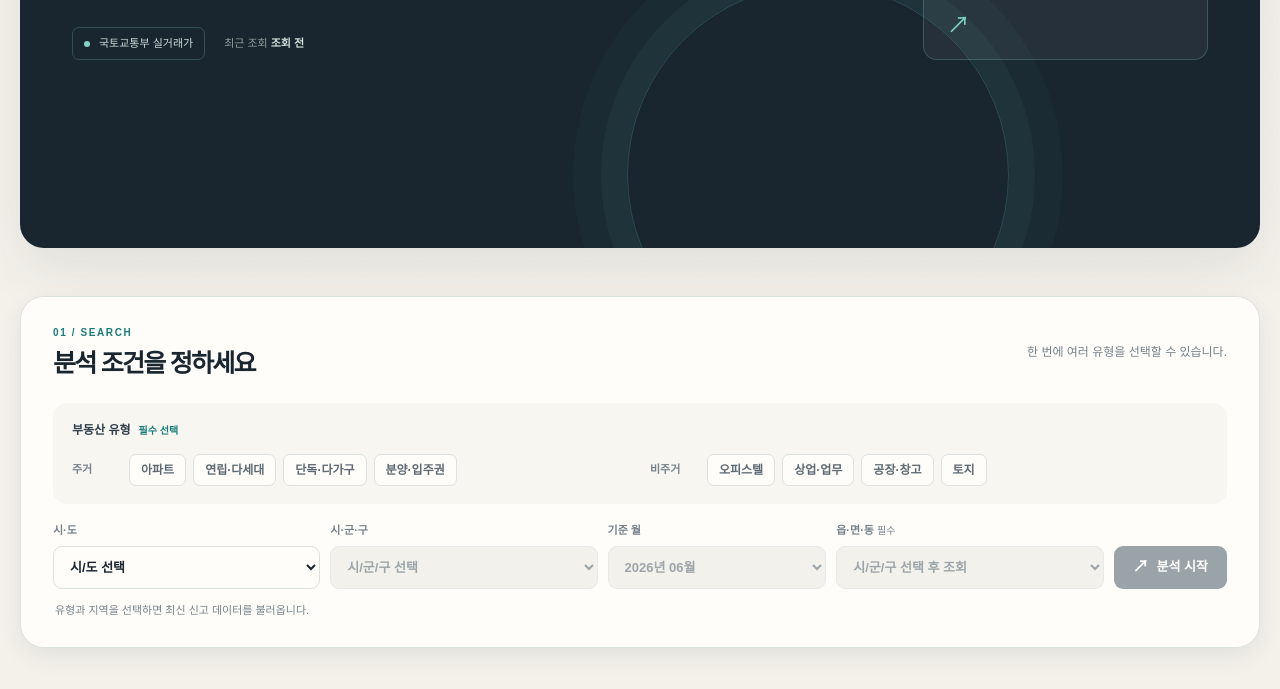
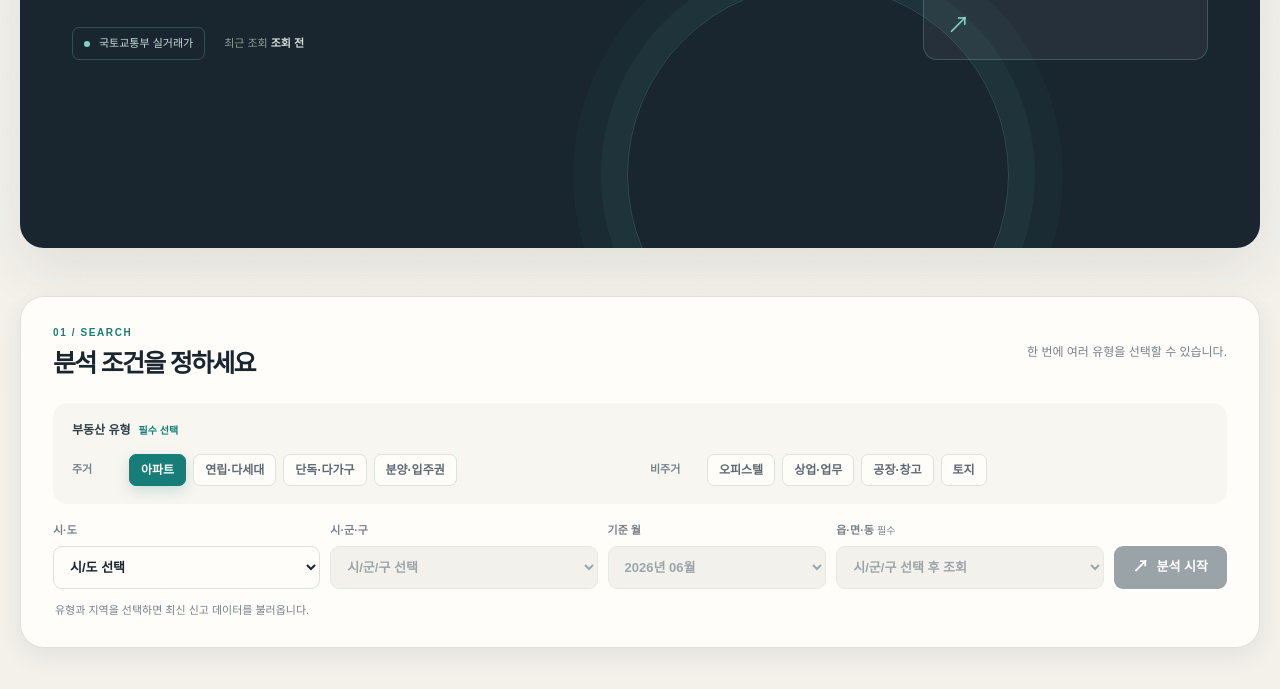
Before and after one commit to yeonjunim521-tech/real-estate-sv, a website with bundled scripts: page site/index.html in a window 1280 px wide. Shown: the part 407-1096 px from the top of the page. Built offline with nearby package versions, Linux system fonts and the light colour scheme; a web font is replaced by a local one.

Commit message:
fix: select apartment type by default (#12)

```diff
--- a/site/index.html
+++ b/site/index.html
@@ -76,7 +76,7 @@
                         <div class="type-group">
                             <span class="group-label">주거</span>
                             <div class="filter-chips">
-                                <label class="chip"><input type="checkbox" name="type" value="apt"><span>아파트</span></label>
+                                <label class="chip"><input type="checkbox" name="type" value="apt" checked><span>아파트</span></label>
                                 <label class="chip"><input type="checkbox" name="type" value="rhous"><span>연립·다세대</span></label>
                                 <label class="chip"><input type="checkbox" name="type" value="shous"><span>단독·다가구</span></label>
                                 <label class="chip"><input type="checkbox" name="type" value="right"><span>분양·입주권</span></label>
```
Also changed, not shown: test/frontend.test.ts (+1 -0 lines).
